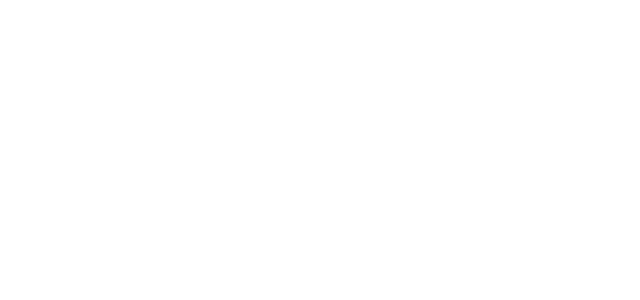
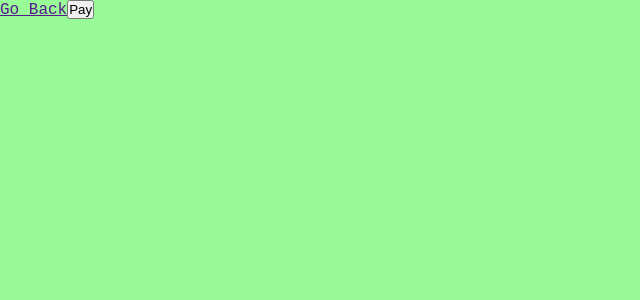
Before and after one commit to appyofficial/pos-app, a React (Create React App) app: page /checkout in a window 1280 px wide. Shown: the top 300 px of the page, without its empty margins (0-640 px from the left). Built offline with nearby package versions, Linux system fonts and the light colour scheme.

Commit message:
checkout

```diff
--- a/src/App.js
+++ b/src/App.js
@@ -2,15 +2,16 @@
 import { Route, Switch } from 'react-router-dom';
 import Home from './Pages/Home/Home';
 import StartPage from './Pages/StartPage/StartPage';
+import Checkout from './Pages/Checkout/Checkout';
 
 class App extends React.Component {
   render() {
     return (
-
       <React.Fragment>
         <Switch>
           <Route exact path='/' component={StartPage} />
           <Route exact path='/home' component={Home} />
+          <Route exact path='/checkout' component={Checkout} />
         </Switch>
       </React.Fragment>
     );
--- a/src/Components/Menu/Menu.css
+++ b/src/Components/Menu/Menu.css
@@ -94,6 +94,10 @@
     height: 50px;
     font-size: 16px;
     font-weight: bold;
+    text-decoration: none;
+    display: flex;
+    justify-content: center;
+    align-items: center;
 }
 
 .cancel-btn {
--- a/src/Components/Menu/Menu.js
+++ b/src/Components/Menu/Menu.js
@@ -1,4 +1,5 @@
 import React, { Component } from 'react';
+import { Link } from 'react-router-dom';
 import uuid from 'uuid/v4';
 import Cart from '../Cart/Cart';
 import MenuHeader from './MenuHeader';
@@ -137,8 +138,8 @@
                             <span>Total</span><span> {this.totalPrice()} SEK</span>
                         </div>
                         <div className='cart-box-pay'>
-                            <button className='checkout-btn' onClick={this.checkOut}>Checkout</button>
-                            <button className='cancel-btn' onClick={this.cancelOrder}>Cancel</button>
+                            <Link to='/checkout' className='checkout-btn' onClick={this.checkOut}>Checkout</Link>
+                            <Link to='/' className='cancel-btn' onClick={this.cancelOrder}>Cancel</Link>
                         </div>
                     </div>
                 </div>
--- /dev/null
+++ b/src/Pages/Checkout/Checkout.js
@@ -0,0 +1,21 @@
+import React, { Component } from 'react';
+import { Link } from 'react-router-dom';
+
+export default class Checkout extends Component {
+    render() {
+        return (
+            <div className='checkout'>
+                <div >
+                    <div className='checkout-items'>
+
+                    </div>
+
+                    <div className='checkout-btns-container'>
+                        <Link>Go Back</Link>
+                        <button>Pay</button>
+                    </div>
+                </div>
+            </div>
+        );
+    }
+}
```
Also changed, not shown: src/Pages/Checkout/Checkout.css (added).
